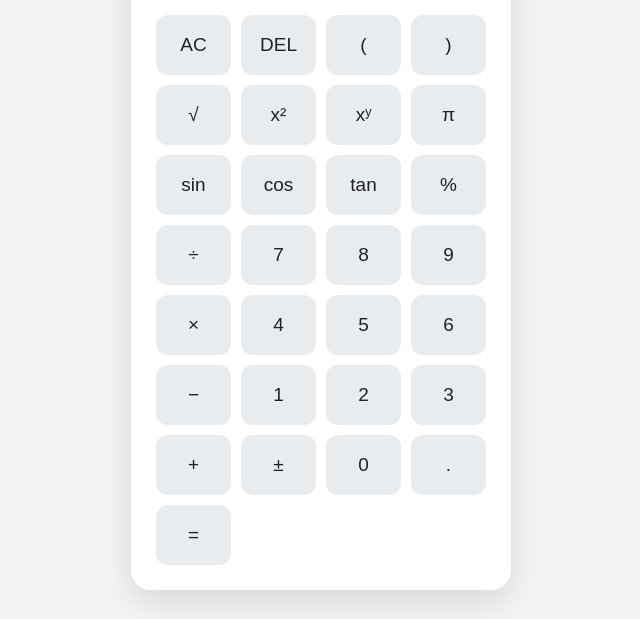
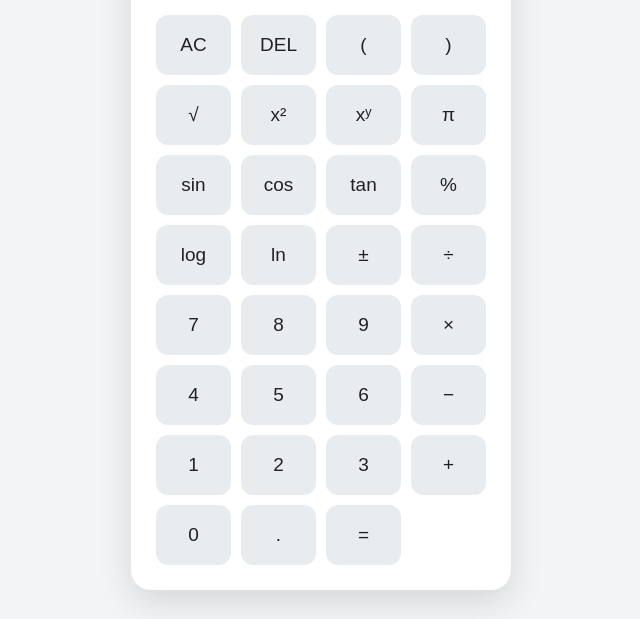
Before and after one commit to javiersands15/Calculadora-Cientifica, a plain HTML site: page index.html in a window 1280 px wide. Shown: the part 181-800 px from the top of the page, without its empty margins (319-959 px from the left). Drawn offline with Linux system fonts and the light colour scheme.

Commit message:
Update index.html

```diff
--- a/index.html
+++ b/index.html
@@ -1,9 +1,12 @@
 <!DOCTYPE html>
 <html lang="es">
+
 <head>
     <meta charset="UTF-8">
     <meta name="viewport" content="width=device-width, initial-scale=1.0">
+
     <title>Calculadora Científica</title>
+
     <link rel="stylesheet" href="style.css">
     <link rel="manifest" href="manifest.json">
 </head>
@@ -11,11 +14,13 @@
 <body>
 
     <div class="calculator">
+
         <h1>Calculadora Científica</h1>
 
         <input type="text" id="display" readonly>
 
         <div class="buttons">
+
             <button>AC</button>
             <button>DEL</button>
             <button>(</button>
@@ -31,6 +36,9 @@
             <button>tan</button>
             <button>%</button>
 
+            <button>log</button>
+            <button>ln</button>
+            <button>±</button>
             <button>÷</button>
 
             <button>7</button>
@@ -48,13 +56,16 @@
             <button>3</button>
             <button>+</button>
 
-            <button>±</button>
             <button>0</button>
             <button>.</button>
             <button>=</button>
+
         </div>
+
     </div>
 
     <script src="script.js"></script>
+
 </body>
+
 </html>
```
